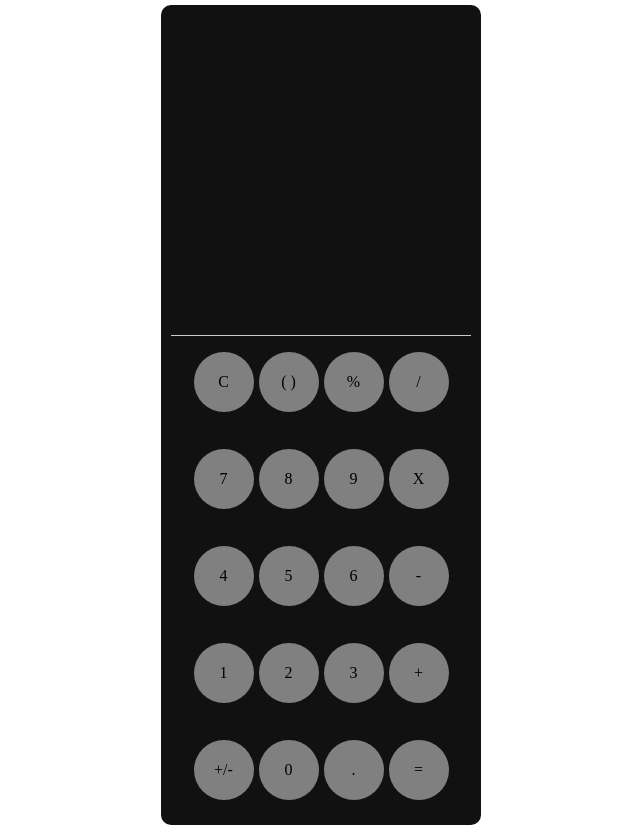
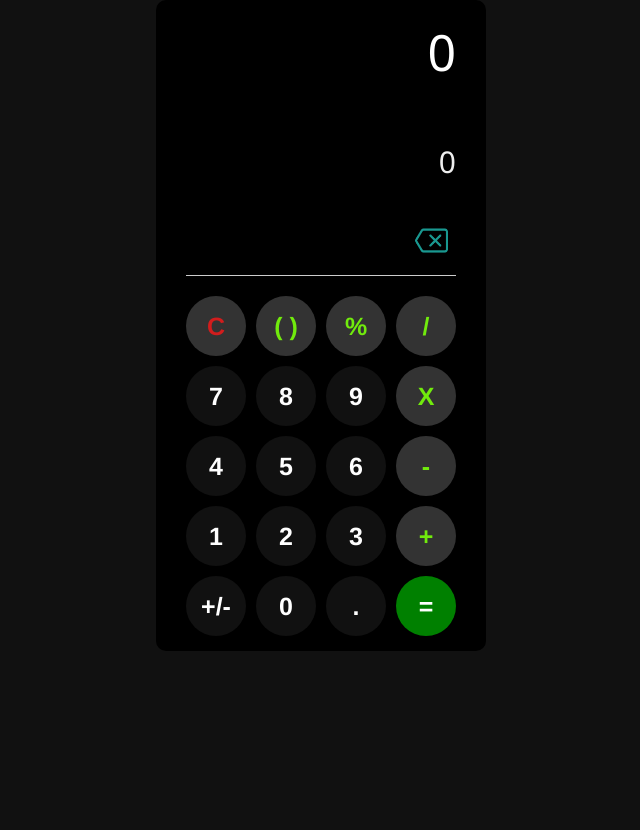
Before and after one commit to jmanriquecha/calculadora, a website: page src/index.html in a window 1280 px wide. Shown: the whole page, without its empty margins (319-959 px from the left). After the commit the page ends 800 px from the top, so only its background shows below. Drawn offline with Linux system fonts and the light colour scheme.

Commit message:
Se mejora diseño frontend  y se crean comentarios en el código

```diff
--- a/css/main.css
+++ b/css/main.css
@@ -3,36 +3,96 @@
     padding: 0;
 }
 
+body {
+    background-color: #111;
+}
+
 .container {
     display: flex;
     width: 100%;
+    height: auto;
     justify-content: center;
     align-items: center;
 }
 
 .calculadora {
-    width: 300px;
-    height: 100vh;
-    max-height: 100vh;
-    background-color: #111;
+    width: auto;
+    height: auto;
+    background-color: #000;
     border-radius: 10px;
     -webkit-border-radius: 10px;
     -moz-border-radius: 10px;
     -ms-border-radius: 10px;
     -o-border-radius: 10px;
-    padding: 10px;
-    margin: 5px 0;
+    padding: 15px 30px;
+    overflow: auto;
 }
 
 .displayOperaciones {
+    display: flex;
+    flex-direction: column;
+    justify-content: space-around;
+    gap: 50px 0;
     width: 100%;
-    height: 30%;
+    height: 170px;
+}
+
+.operaciones {
+    font-family: 'Segoe UI', Tahoma, Geneva, Verdana, sans-serif;
+    font-size: 50px;
+    color: #FFF;
+    text-align: end;
+}
+
+.resultado {
+    font-family: 'Segoe UI', Tahoma, Geneva, Verdana, sans-serif;
+    font-size: 30px;
+    text-align: end;
+    color: #eee;
+
+
 }
 
 .opciones {
+    display: flex;
+    justify-content: end;
+    align-items: center;
     width: 100%;
     height: 10%;
     border-bottom: 1px solid #ccc;
+    margin: 20px 0;
+    padding: 10px 0;
+}
+
+.borrar {
+    display: flex;
+    justify-content: center;
+    align-items: center;
+    width: 50px;
+    height: 50px;
+    border-radius: 50px;
+    background-color: transparent;
+    border: none;
+    -webkit-border-radius: 50px;
+    -moz-border-radius: 50px;
+    -ms-border-radius: 50px;
+    -o-border-radius: 50px;
+}
+
+.borrar:active {
+    background-color: rgb(0, 128, 0);
+}
+
+.del {
+    display: inline-block;
+    background-image: url("./../img/borrar.png");
+    background-size: 30px;
+    background-repeat: no-repeat;
+    background-position: center;
+    background-size: cover;
+    width: 35px;
+    height: 25px;
+    filter: invert(48%) sepia(13%) saturate(3207%) hue-rotate(130deg) brightness(95%) contrast(80%);
 }
 
 .teclado {
@@ -45,10 +105,10 @@
         "numero4 numero5 numero6 resta"
         "numero1 numero2 numero3 suma"
         "masmenos numero0 punto igual";
-    gap: 5px;
+    gap: 10px;
     /* Espacio entre las celdas */
     width: 100%;
-    height: 60%;
+    height: 70%;
 }
 
 .numero0 {
@@ -97,6 +157,7 @@
 
 .c {
     grid-area: c;
+    color: #d11d1d !important;
 }
 
 .parentecis {
@@ -111,7 +172,7 @@
     grid-area: division;
 }
 
-.porcentaje {
+rgb(0, 128, 0) .porcentaje {
     grid-area: porcentaje;
 }
 
@@ -129,6 +190,11 @@
 
 .igual {
     grid-area: igual;
+    background-color: rgb(0, 128, 0) !important;
+}
+
+.igual:active {
+    background-color: rgb(4, 156, 4) !important;
 }
 
 .masmenos {
@@ -141,10 +207,26 @@
     align-items: center;
     width: 60px;
     height: 60px;
+    border: none;
     border-radius: 50px;
     -webkit-border-radius: 50px;
     -moz-border-radius: 50px;
     -ms-border-radius: 50px;
     -o-border-radius: 50px;
-    background-color: gray;
+    background-color: #111;
+    color: #FFF;
+    font-family: 'Franklin Gothic Medium', 'Arial Narrow', Arial, sans-serif;
+    font-size: 25px;
+    font-weight: bold;
 }
+
+.boton-numero:active {
+    font-size: 15px;
+    background-color: #ccc !important;
+    color: #111;
+}
+
+.btn-op {
+    background-color: #333333 !important;
+    color: rgb(113, 235, 13);
+}
--- a/js/calculadora.js
+++ b/js/calculadora.js
@@ -1,75 +1,114 @@
+/**
+ * Diseño de la calculadora con su teclado numérico
+ * y display con resultado y operaciones
+ */
+
+
 const container = document.getElementById("container");
+
+// Se crean contenedor principal
 
 const calculadora = nuevoElemento("div", "calculadora", "calculadora");
 
+/**
+ * Creación de contenedores para las operaciones, resultado, opciones
+ * y teclado numérico
+ */
 const displayOperaciones = nuevoElemento("div", "displayOperaciones", "displayOperaciones");
-
 const opciones = nuevoElemento("div", "opciones", "opciones");
-
 const teclado = nuevoElemento("div", "teclado", "teclado");
 
+// Se agrega elemento al div.calculadora
 calculadora.appendChild(displayOperaciones);
+
+/**
+ * Se crean contenedores para mostrar las operaciones
+ * y mostrar el resultado, a su vez se agregan al
+ * div.displayOperaciones
+ */
+const operaciones = nuevoElemento("div", "operaciones", "operaciones", "0");
+displayOperaciones.appendChild(operaciones);
+
+const resultado = nuevoElemento("div", "resultado", "resultado", "0");
+displayOperaciones.appendChild(resultado);
+
+// Se agrega el elmento div.opciones a div.calculadora
 calculadora.appendChild(opciones);
+
+
+// Se crea elemento para borrar y se agrega a div.opciones
+const borrar = nuevoElemento("button", "borrar", "borrar");
+opciones.appendChild(borrar);
+
+// Se crea Icono de borrar y se agrega a button.borrar
+const iconBorrar = nuevoElemento("span", "del", "del");
+borrar.appendChild(iconBorrar);
+
+// Se agrega elemento a div.calculadora
 calculadora.appendChild(teclado);
 
-const numero0 = nuevoElemento("div", "numero0", "numero0 boton-numero", "0");
+/**
+ * Se crean elementos numéricos y de operaciones
+ * y se agregan a div.teclado
+ * */
+const numero0 = nuevoElemento("button", "numero0", "numero0 boton-numero", "0");
 teclado.appendChild(numero0);
 
-const numero1 = nuevoElemento("div", "numero1", "numero1 boton-numero", "1");
+const numero1 = nuevoElemento("button", "numero1", "numero1 boton-numero", "1");
 teclado.appendChild(numero1);
 
-const numero2 = nuevoElemento("div", "numero2", "numero2 boton-numero", "2");
+const numero2 = nuevoElemento("button", "numero2", "numero2 boton-numero", "2");
 teclado.appendChild(numero2);
 
-const numero3 = nuevoElemento("div", "numero3", "numero3 boton-numero", "3");
+const numero3 = nuevoElemento("button", "numero3", "numero3 boton-numero", "3");
 teclado.appendChild(numero3);
 
-const numero4 = nuevoElemento("div", "numero4", "numero4 boton-numero", "4");
+const numero4 = nuevoElemento("button", "numero4", "numero4 boton-numero", "4");
 teclado.appendChild(numero4);
 
-const numero5 = nuevoElemento("div", "numero5", "numero5 boton-numero", "5");
+const numero5 = nuevoElemento("button", "numero5", "numero5 boton-numero", "5");
 teclado.appendChild(numero5);
 
-const numero6 = nuevoElemento("div", "numero6", "numero6 boton-numero", "6");
+const numero6 = nuevoElemento("button", "numero6", "numero6 boton-numero", "6");
 teclado.appendChild(numero6);
 
-const numero7 = nuevoElemento("div", "numero7", "numero7 boton-numero", "7");
+const numero7 = nuevoElemento("button", "numero7", "numero7 boton-numero", "7");
 teclado.appendChild(numero7);
 
-const numero8 = nuevoElemento("div", "numero8", "numero8 boton-numero", "8");
+const numero8 = nuevoElemento("button", "numero8", "numero8 boton-numero", "8");
 teclado.appendChild(numero8);
 
-const numero9 = nuevoElemento("div", "numero9", "numero9 boton-numero", "9");
+const numero9 = nuevoElemento("button", "numero9", "numero9 boton-numero", "9");
 teclado.appendChild(numero9);
 
-const punto = nuevoElemento("div", "punto", "punto boton-numero", ".");
+const punto = nuevoElemento("button", "punto", "punto boton-numero", ".");
 teclado.appendChild(punto);
 
-const c = nuevoElemento("div", "c", "c boton-numero", "C");
+const c = nuevoElemento("button", "c", "c boton-numero btn-op", "C");
 teclado.appendChild(c);
 
-const parentecis = nuevoElemento("div", "parentecis", "parentecis boton-numero", "( )");
+const parentecis = nuevoElemento("button", "parentecis", "parentecis boton-numero btn-op", "( )");
 teclado.appendChild(parentecis);
 
-const porcentaje = nuevoElemento("div", "porcentaje", "porcentaje boton-numero", "%");
+const porcentaje = nuevoElemento("button", "porcentaje", "porcentaje boton-numero btn-op", "%");
 teclado.appendChild(porcentaje);
 
-const division = nuevoElemento("div", "division", "division boton-numero", "/");
+const division = nuevoElemento("button", "division", "division boton-numero btn-op", "/");
 teclado.appendChild(division);
 
-const multiplicacion = nuevoElemento("div", "multiplicacion", "multiplicacion boton-numero", "X");
+const multiplicacion = nuevoElemento("button", "multiplicacion", "multiplicacion boton-numero btn-op", "X");
 teclado.appendChild(multiplicacion);
 
-const resta = nuevoElemento("div", "resta", "resta boton-numero", "-");
+const resta = nuevoElemento("button", "resta", "resta boton-numero btn-op", "-");
 teclado.appendChild(resta);
 
-const suma = nuevoElemento("div", "suma", "suma boton-numero", "+");
+const suma = nuevoElemento("button", "suma", "suma boton-numero btn-op", "+");
 teclado.appendChild(suma);
 
-const igual = nuevoElemento("div", "igual", "igual boton-numero", "=");
+const igual = nuevoElemento("button", "igual", "igual boton-numero", "=");
 teclado.appendChild(igual);
 
-const masmenos = nuevoElemento("div", "masmenos", "masmenos boton-numero", "+/-");
+const masmenos = nuevoElemento("button", "masmenos", "masmenos boton-numero", "+/-");
 teclado.appendChild(masmenos);
 
 container.appendChild(calculadora);
@@ -86,15 +125,21 @@ container.appendChild(calculadora);
  */
 function nuevoElemento(elemento, id = "", clase = "", contenido = "") {
 
+    if (typeof elemento !== "string" || !elemento.trim()) {
+        throw new Error("El tipo de elemento debe ser una cadena no vacía.");
+    }
+
     const miElemento = document.createElement(elemento);
 
+
     if ((elemento === "input")) {
-        miElemento.value = contenido;
+        if (contenido) miElemento.value = contenido;
     } else {
-        miElemento.textContent = contenido;
+        if (contenido) miElemento.textContent = contenido;
     }
 
-    miElemento.id = id;
-    miElemento.className = clase;
+    if (id) miElemento.id = id;
+    if (clase) miElemento.className = clase;
+
     return miElemento;
 }
```
Also changed, not shown: img/borrar.png (added).
